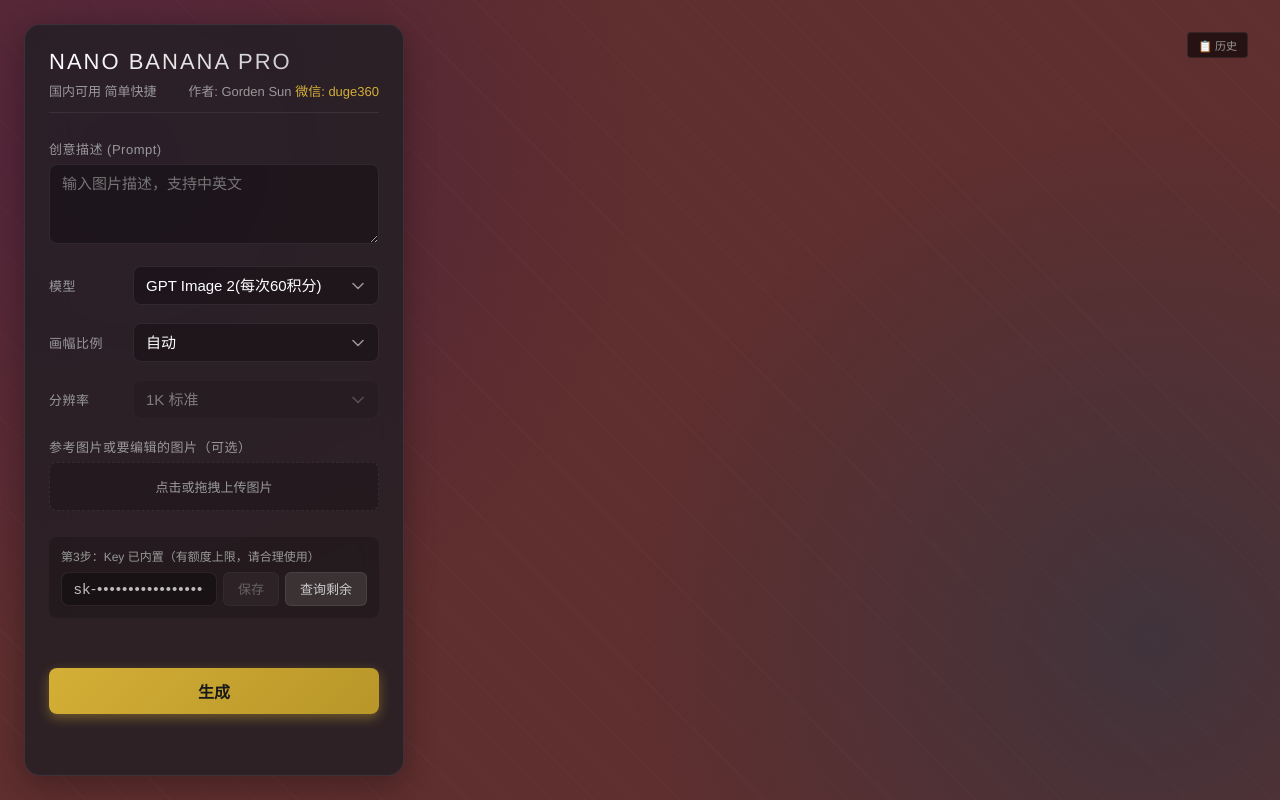
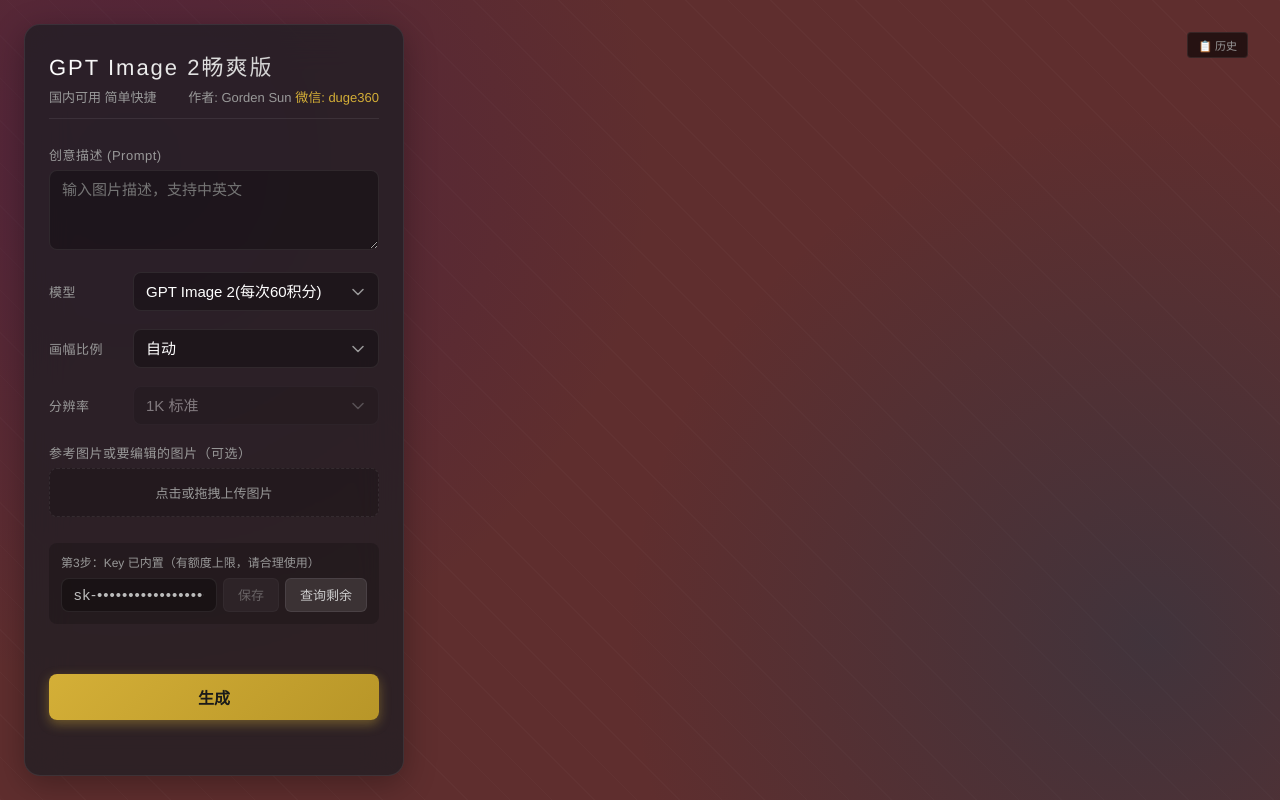
Before and after one commit to GordenSun/GPT-Image-2, a plain HTML site: page index.html in a window 1280 px wide. Drawn offline with Linux system fonts and the light colour scheme.

Commit message:
修改标题为GPT

```diff
--- a/index.html
+++ b/index.html
@@ -5,7 +5,7 @@
   <meta charset="utf-8" />
   <meta name="viewport" content="width=device-width, initial-scale=1, maximum-scale=1, viewport-fit=cover">
   <link rel="icon" href="favicon.ico" type="image/x-icon">
-  <title>Nano Banana Pro · Art Edition</title>
+  <title>GPT-Image-2 · Art Edition</title>
   <style>
     :root {
       /* 修改：背景色稍微调亮，更柔和 */
@@ -832,7 +832,7 @@
   <div class="app-container">
     <aside class="panel-control">
       <header>
-        <h1>NANO BANANA PRO</h1>
+        <h1>GPT Image 2畅爽版</h1>
         <div class="author-info">
           <span>国内可用 简单快捷</span>
           <span>作者: Gorden Sun <span class="author-highlight" onclick="copyWx()">微信: duge360</span></span>
```
